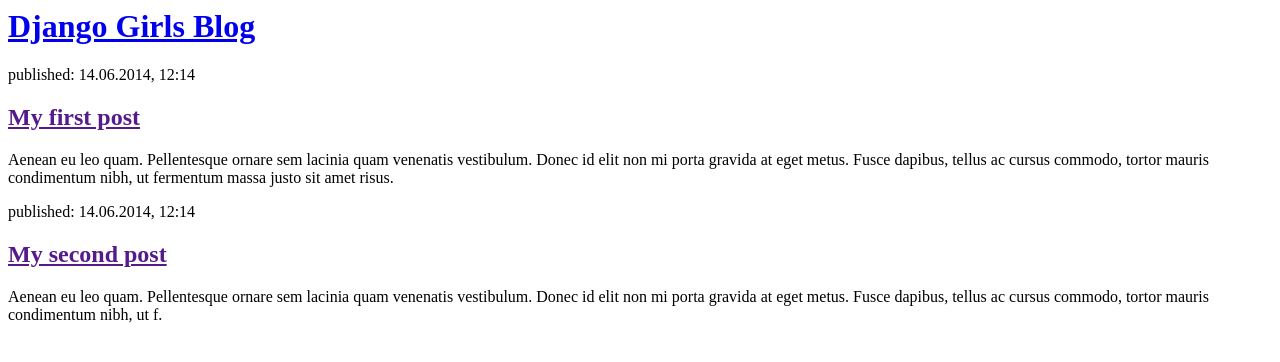
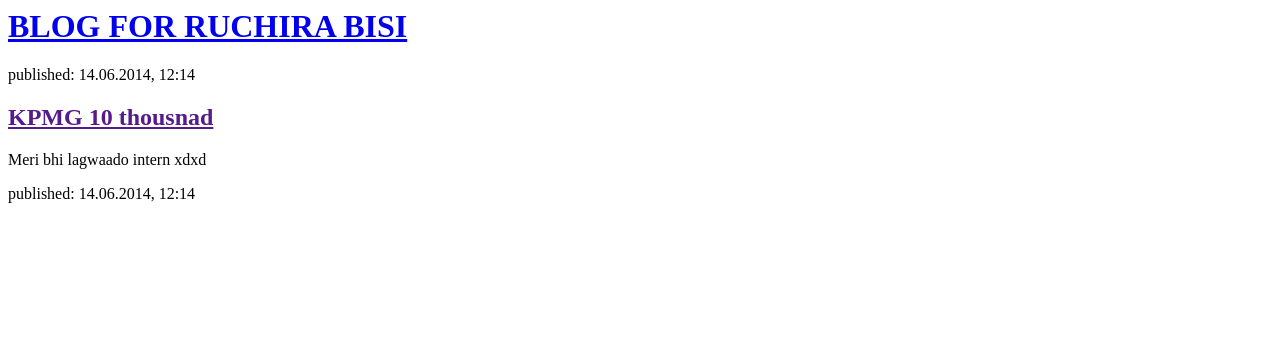
Before and after one commit to lazywitt/my-first-blog, a Django app: page / in a window 1280 px wide. Shown: the top 362 px of the page. Run offline with Django 3.2, Linux system fonts and the light colour scheme.

Commit message:
Update post_list.html

```diff
--- a/blog/templates/blog/post_list.html
+++ b/blog/templates/blog/post_list.html
@@ -1,22 +1,21 @@
 <html>
     <head>
-        <title>Django Girls blog</title>
+        <title>Hello Friend</title>
     </head>
     <body>
         <div>
-            <h1><a href="/">Django Girls Blog</a></h1>
+            <h1><a href="/"> BLOG FOR RUCHIRA BISI </a></h1>
         </div>
 
         <div>
             <p>published: 14.06.2014, 12:14</p>
-            <h2><a href="">My first post</a></h2>
-            <p>Aenean eu leo quam. Pellentesque ornare sem lacinia quam venenatis vestibulum. Donec id elit non mi porta gravida at eget metus. Fusce dapibus, tellus ac cursus commodo, tortor mauris condimentum nibh, ut fermentum massa justo sit amet risus.</p>
+            <h2><a href="">KPMG 10 thousnad</a></h2>
+            <p> Meri bhi lagwaado intern xdxd </p>
         </div>
 
         <div>
             <p>published: 14.06.2014, 12:14</p>
-            <h2><a href="">My second post</a></h2>
-            <p>Aenean eu leo quam. Pellentesque ornare sem lacinia quam venenatis vestibulum. Donec id elit non mi porta gravida at eget metus. Fusce dapibus, tellus ac cursus commodo, tortor mauris condimentum nibh, ut f.</p>
+
         </div>
     </body>
 </html>
```
